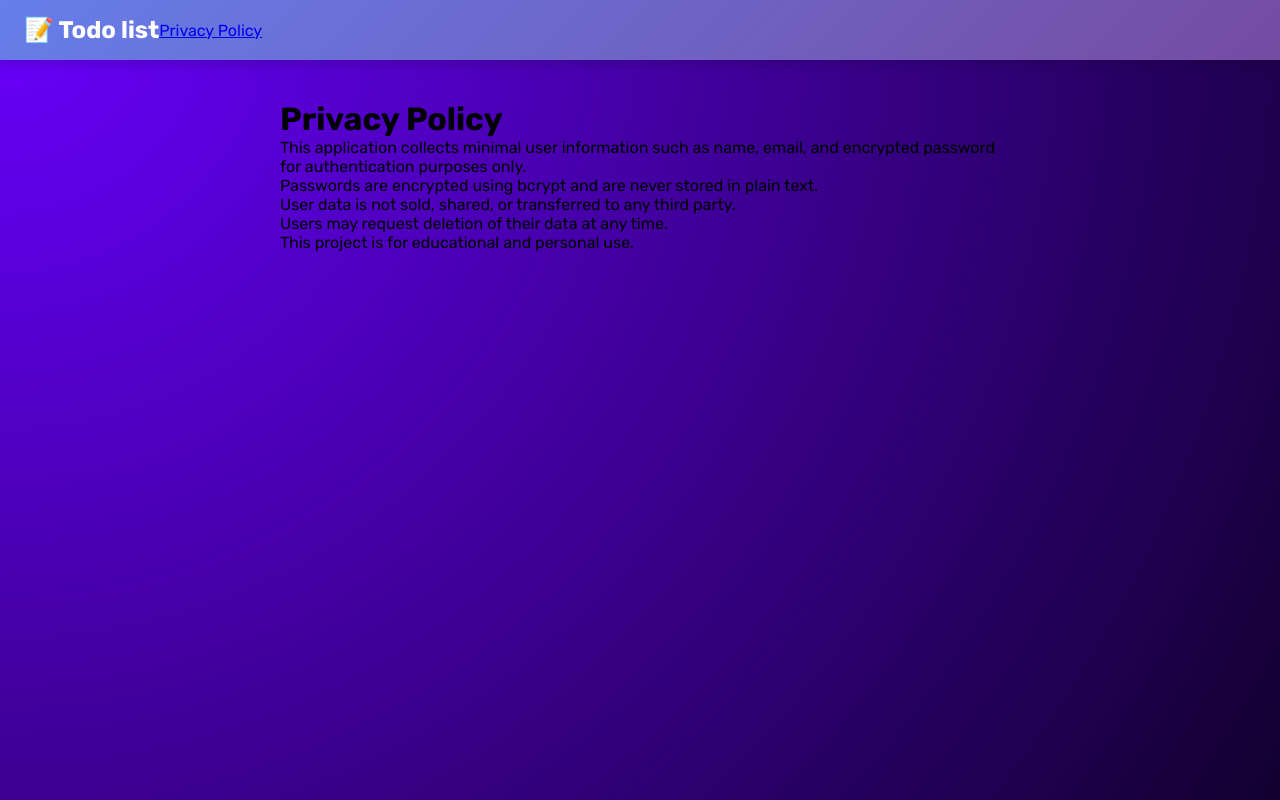
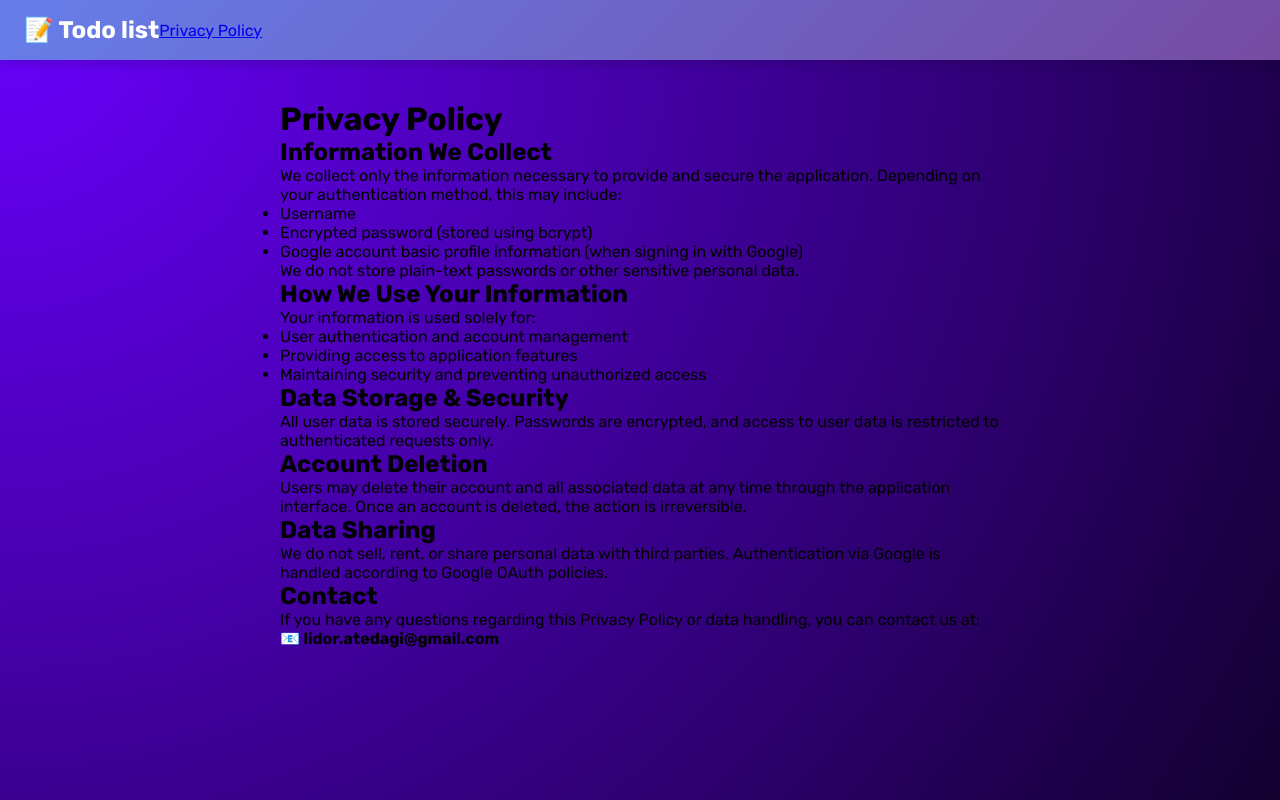
Before and after one commit to LidorAtedgi/LIST-MERN, a React (Vite) app in the folder frontend/: page /privacy-policy in a window 1280 px wide. Built offline with nearby package versions, Linux system fonts and the light colour scheme; no server answers.

Commit message:
Update PrivacyPolicy.jsx

```diff
--- a/frontend/src/pages/PrivacyPolicy.jsx
+++ b/frontend/src/pages/PrivacyPolicy.jsx
@@ -3,25 +3,49 @@ const PrivacyPolicy = () => {
     <div style={{ padding: "40px", maxWidth: "800px", margin: "auto" }}>
       <h1>Privacy Policy</h1>
 
+      <h2>Information We Collect</h2>
       <p>
-        This application collects minimal user information such as name, email,
-        and encrypted password for authentication purposes only.
+        We collect only the information necessary to provide and secure the application.
+        Depending on your authentication method, this may include:
+      </p>
+      <ul>
+        <li>Username</li>
+        <li>Encrypted password (stored using bcrypt)</li>
+        <li>Google account basic profile information (when signing in with Google)</li>
+      </ul>
+      <p>We do not store plain-text passwords or other sensitive personal data.</p>
+
+      <h2>How We Use Your Information</h2>
+      <p>Your information is used solely for:</p>
+      <ul>
+        <li>User authentication and account management</li>
+        <li>Providing access to application features</li>
+        <li>Maintaining security and preventing unauthorized access</li>
+      </ul>
+
+      <h2>Data Storage & Security</h2>
+      <p>
+        All user data is stored securely. Passwords are encrypted, and access to user data is
+        restricted to authenticated requests only.
       </p>
 
+      <h2>Account Deletion</h2>
       <p>
-        Passwords are encrypted using bcrypt and are never stored in plain text.
+        Users may delete their account and all associated data at any time through the application interface.
+        Once an account is deleted, the action is irreversible.
       </p>
 
+      <h2>Data Sharing</h2>
       <p>
-        User data is not sold, shared, or transferred to any third party.
+        We do not sell, rent, or share personal data with third parties.
+        Authentication via Google is handled according to Google OAuth policies.
       </p>
 
+      <h2>Contact</h2>
       <p>
-        Users may request deletion of their data at any time.
-      </p>
-
-      <p>
-        This project is for educational and personal use.
+        If you have any questions regarding this Privacy Policy or data handling, you can contact us at:
+        <br />
+        <strong>📧 lidor.atedagi@gmail.com</strong>
       </p>
     </div>
   );
```
